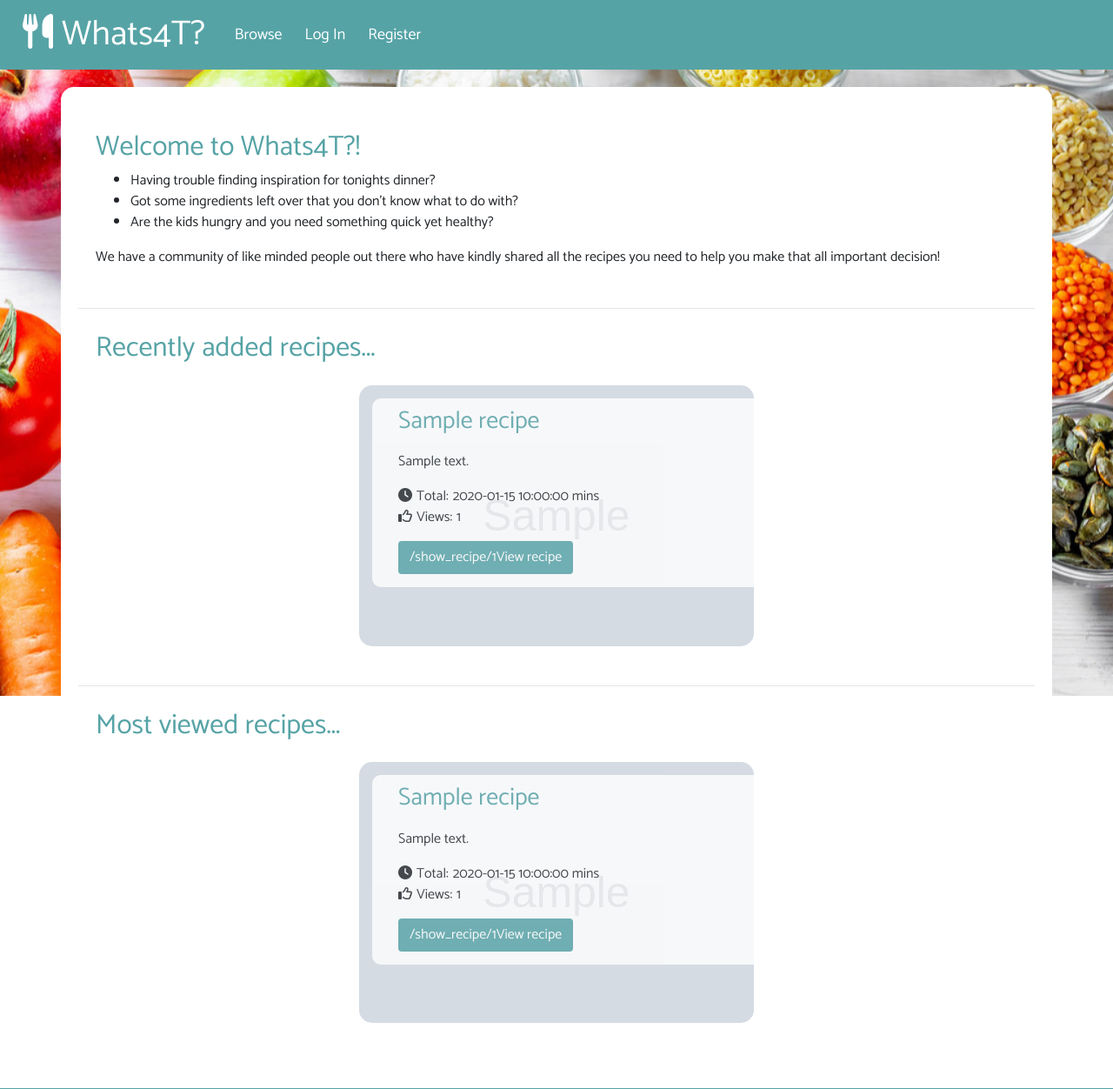
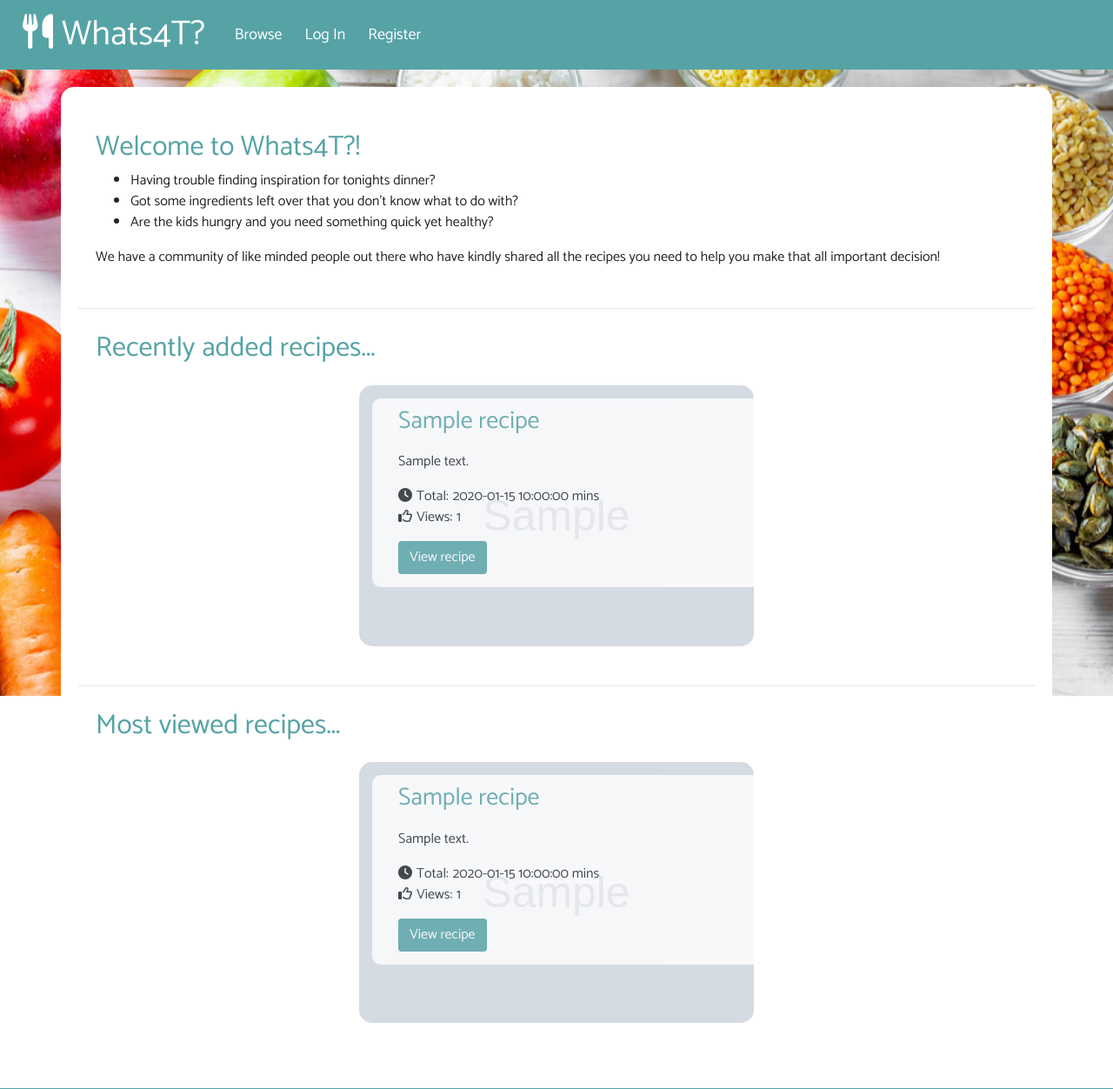
Before and after one commit to Joojoobee87/Whats4T, a Flask app: page / in a window 1280 px wide. Shown: the top 1252 px of the page at 87% size. Run offline with Flask 2, Linux system fonts and the light colour scheme; grey boxes marked "Sample" are stand-in pictures; a database or web service that is not in the repository returns one stand-in record (values such as "Sample title"); some libraries are stand-ins or nearby versions; some web fonts are replaced.

Commit message:
amended buttons for view recipe

```diff
--- a/templates/index.html
+++ b/templates/index.html
@@ -33,8 +33,7 @@
                         <div><i class="far fa-thumbs-up"></i><span class="icon-label">Views:</span><span class="icon-content">{{ add.views_count }}</span></div>
                     </div>
                     <div class="col-md-12 view-details-container">
-                        <button class="btn" type="submit">{{url_for('show_recipe', recipe_id=add._id)}}View recipe</button>
-                    </div>
+                        <button class="btn" type="submit"><a href="{{url_for('show_recipe', recipe_id=add._id)}}">View recipe</a></button>                    </div>
                 </div>
             </div>
         </div>
@@ -61,8 +60,7 @@
                         <div><i class="far fa-thumbs-up"></i><span class="icon-label">Views:</span><span class="icon-content">{{ view.views_count }}</span></div>
                     </div>
                     <div class="col-md-12 view-details-container">
-                        <button class="btn" type="submit">{{url_for('show_recipe', recipe_id=view._id)}}View recipe</button>
-                    </div>
+                        <button class="btn" type="submit"><a href="{{url_for('show_recipe', recipe_id=view._id)}}">View recipe</a></button>                    </div>
                 </div>
             </div>
         </div>
```
